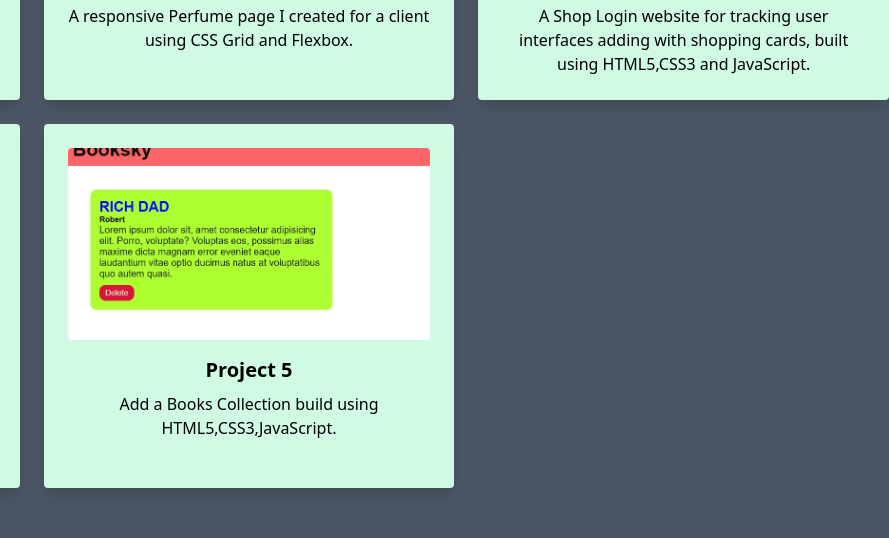
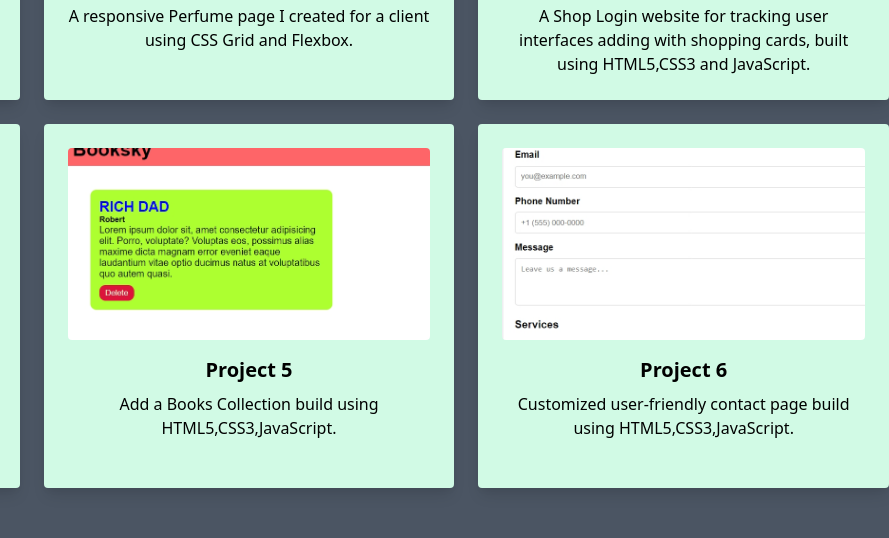
Before and after one commit to Akash-S-45/new-portfolio, a plain HTML site: page index.html in a window 1280 px wide. Shown: the part 1660-2198 px from the top of the page, 391-1280 px from the left. Drawn offline with nearby package versions, Linux system fonts and the light colour scheme; a script that the page names is missing.

Commit message:
Add files via upload

```diff
--- a/index.html
+++ b/index.html
@@ -109,6 +109,11 @@
                     <h3 class="text-xl font-semibold">Project 5</h3>
                     <p class="mt-2">Add a Books Collection build using HTML5,CSS3,JavaScript.</p>
                 </div>
+                <div class="bg-green-100 p-6 rounded shadow-lg">
+                    <img src="contact page.jpeg" alt="Project 6" class="w-full h-48 object-cover rounded mb-4">
+                    <h3 class="text-xl font-semibold">Project 6</h3>
+                    <p class="mt-2">Customized user-friendly contact page build using HTML5,CSS3,JavaScript.</p>
+                </div>
 
             </div>
         </div>
```
Also changed, not shown: contact page.jpeg (added).
